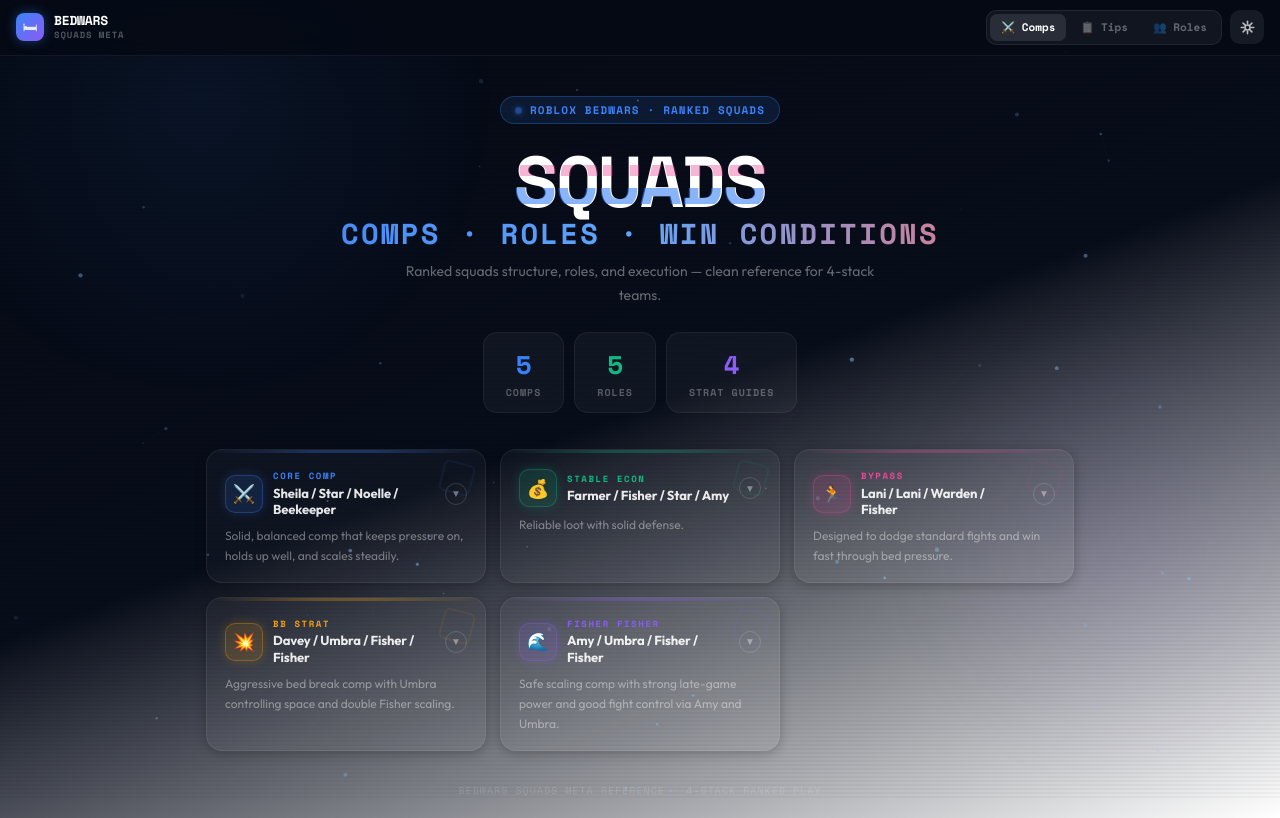
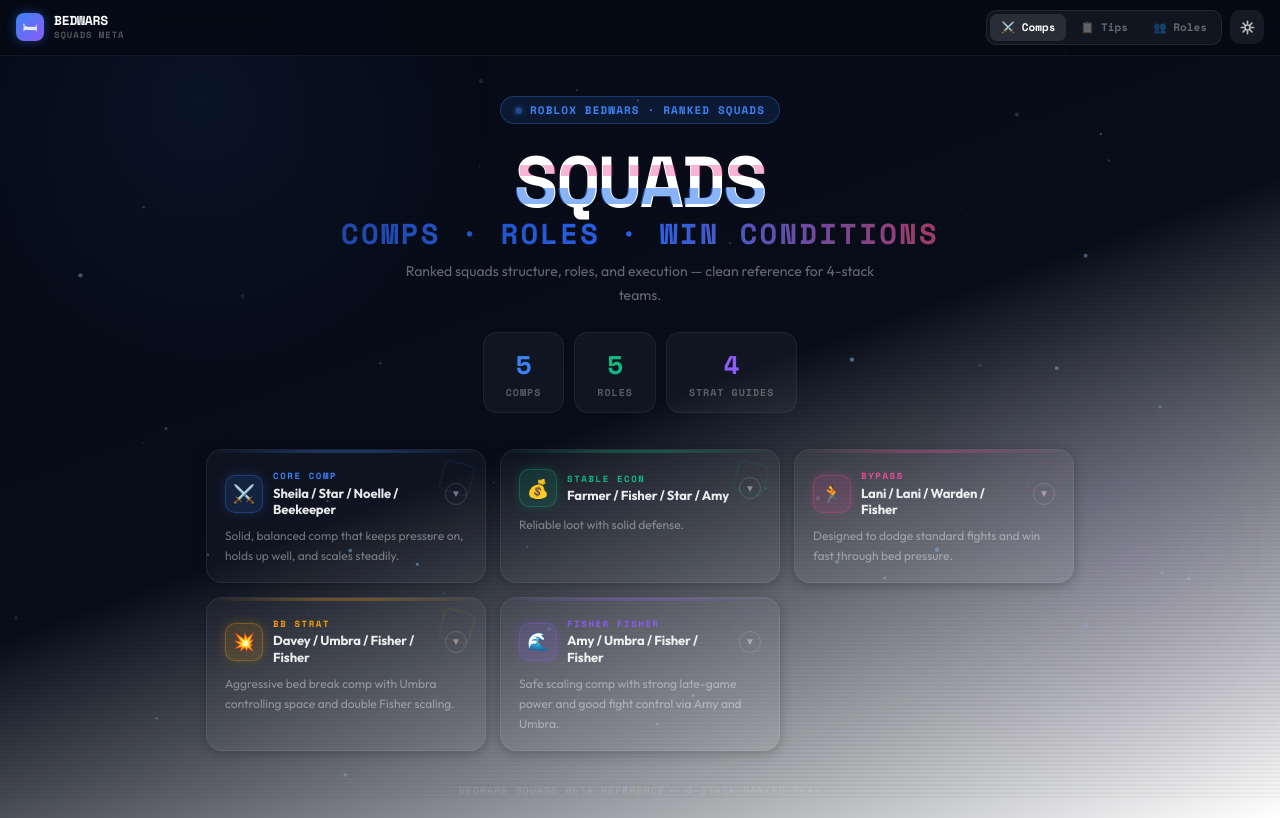
Before and after one commit to yayuvinagrawal-cloud/react-1pmjnucm, a React (Create React App) app: page / in a window 1280 px wide. Built offline with nearby package versions, Linux system fonts and the light colour scheme.

Commit message:
Update App.js

```diff
--- a/src/App.js
+++ b/src/App.js
@@ -649,7 +649,7 @@
               fontWeight: 700,
               fontFamily: "'Space Mono', monospace",
               letterSpacing: "0.08em",
-              background: "linear-gradient(90deg, #3b82f6, #60a5fa, #f87171)",
+              background: "linear-gradient(90deg, #1e3a8a, #2563eb, #dc2626)",
               WebkitBackgroundClip: "text",
               WebkitTextFillColor: "transparent",
               backgroundClip: "text",
```
